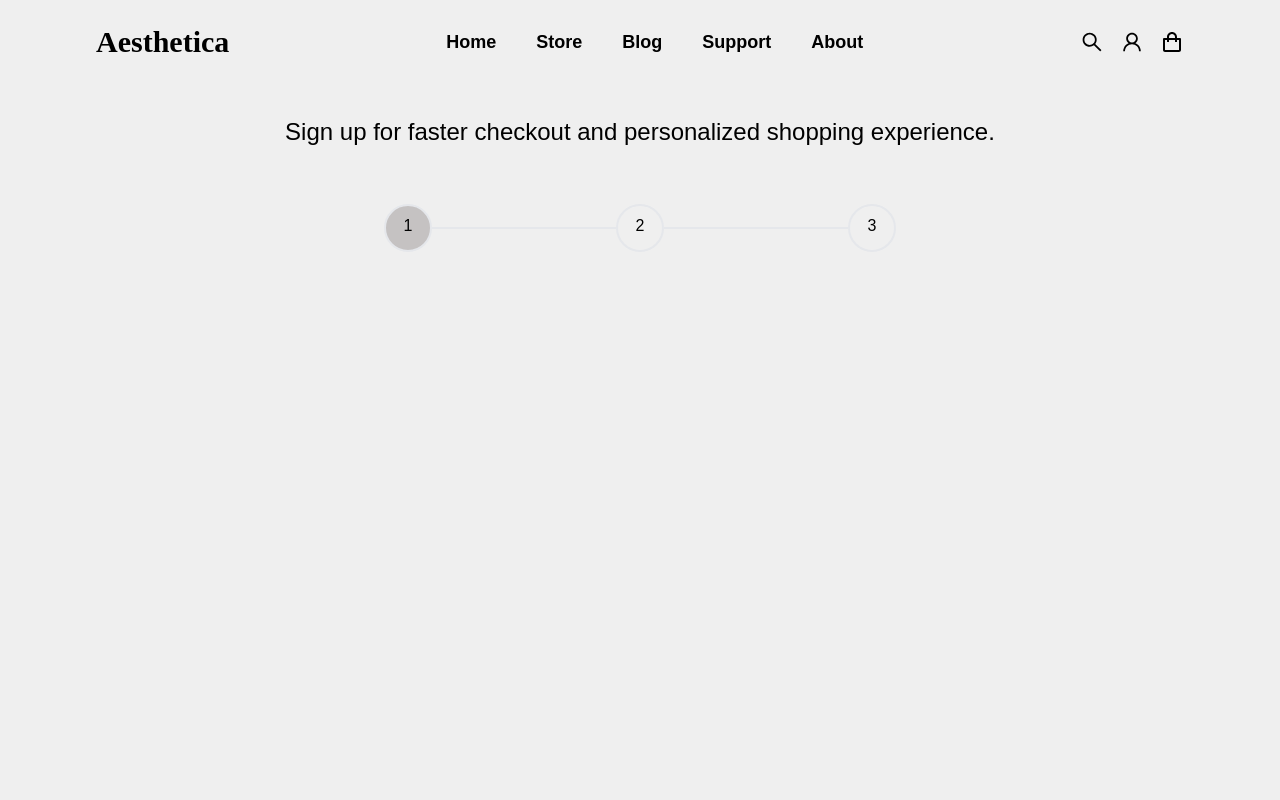
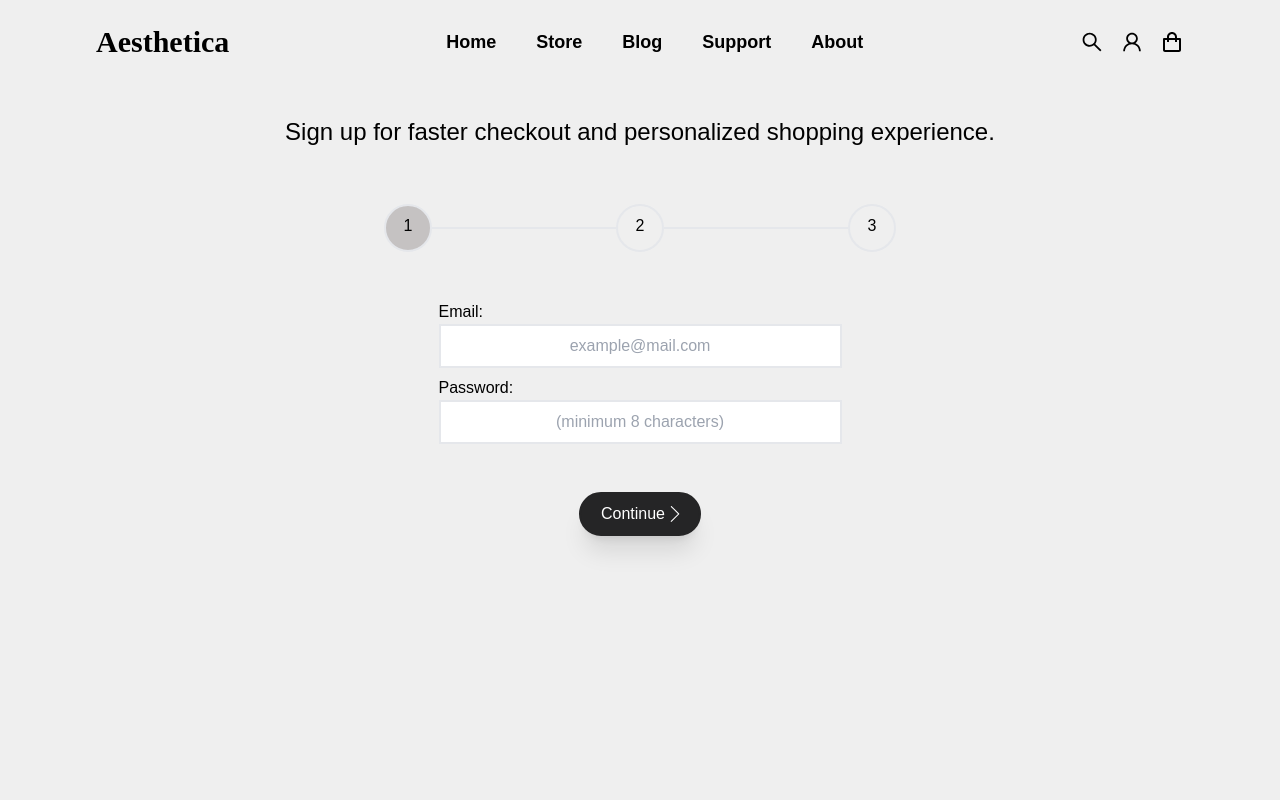
Before and after one commit to vdumic/HCI-2022-23, a Next.js app in the folder aesthetica/: page /signup in a window 1280 px wide. Shown: the top 800 px of the page. Built offline with nearby package versions, Linux system fonts and the light colour scheme.

Commit message:
WIP: Sign Up steps

```diff
--- /dev/null
+++ b/aesthetica/components/SignUp/DisplayedStep.js
@@ -0,0 +1,21 @@
+import { useContext } from "react";
+import { FormContext } from "../../pages/signup/index";
+import UserCredentials from "./Forms/UserCredentials";
+import UserInfo from "./Forms/UserInfo";
+
+const DisplayedStep = () => {
+  const { activeStepIndex } = useContext(FormContext);
+  let stepContent;
+  switch (activeStepIndex) {
+    case 0:
+      stepContent = <UserCredentials />;
+      break;
+    case 1:
+      stepContent = <UserInfo />;
+      break;
+  }
+
+  return stepContent;
+}
+
+export default DisplayedStep;
--- /dev/null
+++ b/aesthetica/components/SignUp/Forms/UserCredentials.js
@@ -0,0 +1,68 @@
+import { useContext } from "react";
+import { FormContext } from "../../../pages/signup/index";
+import { ErrorMessage, Field, Form, Formik } from "formik";
+import { SlArrowRight } from "react-icons/sl";
+import * as yup from "yup";
+
+const UserCredentials = () => {
+  const { activeStepIndex, setActiveStepIndex, formData, setFormData } =
+    useContext(FormContext);
+
+  const renderError = (message) => (
+    <p className="italic text-red-500">{message}</p>
+  );
+
+  const ValidationSchema = yup.object().shape({
+    email: yup.string().email().required(),
+    password: yup.string().min(8).required(),
+  });
+
+  return (
+    <Formik
+      initialValues={{
+        email: "",
+        password: "",
+      }}
+      validationSchema={ValidationSchema}
+      onSubmit={(values) => {
+        const data = { ...formData, ...values };
+        setFormData(data);
+        setActiveStepIndex(activeStepIndex + 1);
+      }}
+    >
+      <Form className="flex flex-col justify-center items-center">
+        <div className="flex flex-col items-start mb-2">
+          <label className="font-medium text-black">Email:</label>
+          <Field
+            name="email"
+            className="border-2 py-2 px-24"
+            placeholder="example@mail.com"
+            textAlign="center"
+          />
+        </div>
+        <ErrorMessage name="email" render={renderError} />
+
+        <div className="flex flex-col items-start mb-2">
+          <label className="font-medium text-black">Password:</label>
+          <Field
+            name="password"
+            className="border-2 py-2 px-24"
+            type="password"
+            placeholder="(minimum 8 characters)"
+          />
+        </div>
+        <ErrorMessage name="password" render={renderError} />
+
+        <button
+          className="flex justify-center bg-[#252526] hover:bg-[#3e3e42] hover:border-[#3e3e42] text-white text-m font-medium mt-10 py-2 pl-5 pr-3.5 border-2 border-[#252526] rounded-full shadow-xl"
+          type="submit"
+        >
+          Continue
+          <SlArrowRight className="h-5 w-5 sm:inline cursor-pointer pt-1" />
+        </button>
+      </Form>
+    </Formik>
+  );
+};
+
+export default UserCredentials;
--- /dev/null
+++ b/aesthetica/components/SignUp/Forms/UserInfo.js
@@ -0,0 +1,7 @@
+const UserInfo = () => {
+    return(
+        <div>user info forms</div>
+    )
+};
+
+export default UserInfo;
--- a/aesthetica/components/SignUp/Steps.js
+++ b/aesthetica/components/SignUp/StepCounter.js
@@ -14,7 +14,7 @@ const Steps = () => {
     });
   }, [activeStepIndex]);
   return (
-    <div className="w-3/5 flex flex-row items-center justify-center px-32 py-14">
+    <div className="w-3/5 flex flex-row items-center justify-center px-32 pt-14 pb-12">
       <div className="stepper-item w-12 h-12 text-center pt-2 font-medium border-2 rounded-full">
         1
       </div>
--- a/aesthetica/package.json
+++ b/aesthetica/package.json
@@ -12,10 +12,12 @@
     "@next/font": "13.1.1",
     "eslint": "8.30.0",
     "eslint-config-next": "13.1.1",
+    "formik": "^2.2.9",
     "next": "13.1.1",
     "react": "18.2.0",
     "react-dom": "18.2.0",
-    "react-icons": "^4.7.1"
+    "react-icons": "^4.7.1",
+    "yup": "^0.32.11"
   },
   "devDependencies": {
     "autoprefixer": "^10.4.13",
--- a/aesthetica/pages/signup/index.js
+++ b/aesthetica/pages/signup/index.js
@@ -1,10 +1,13 @@
 import { createContext, useState } from "react";
 import HeaderFooterLayout from "../../layouts/HeaderFooterLayout";
-import Steps from "../../components/SignUp/Steps";
+import StepCounter from "../../components/SignUp/StepCounter";
+import DisplayedStep from "../../components/SignUp/DisplayedStep";
 export const FormContext = createContext();
 
 const SignUp = () => {
-  const [activeStepIndex] = useState(0);
+  const [activeStepIndex, setActiveStepIndex] = useState(0);
+  const [formData, setFormData] = useState({});
+
   return (
     <HeaderFooterLayout title="Aesthetica / SignUp">
       <div className="flex justify-center mt-8">
@@ -12,9 +15,10 @@ const SignUp = () => {
           Sign up for faster checkout and personalized shopping experience.
         </p>
       </div>
-      <FormContext.Provider value={{ activeStepIndex }}>
+      <FormContext.Provider value={{ activeStepIndex, setActiveStepIndex, formData, setFormData }}>
         <div className="w-screen h-screen flex flex-col items-center justify-start">
-          <Steps />
+          <StepCounter />
+          <DisplayedStep />
         </div>
       </FormContext.Provider>
     </HeaderFooterLayout>
--- a/aesthetica/styles/globals.css
+++ b/aesthetica/styles/globals.css
@@ -31,6 +31,14 @@ a {
   box-sizing: border-box;
 }
 
+input {
+  text-align: center;
+}
+
+input:focus::placeholder {
+  color: transparent;
+}
+
 /*@media (prefers-color-scheme: dark) {
   html {
     color-scheme: dark;
```
